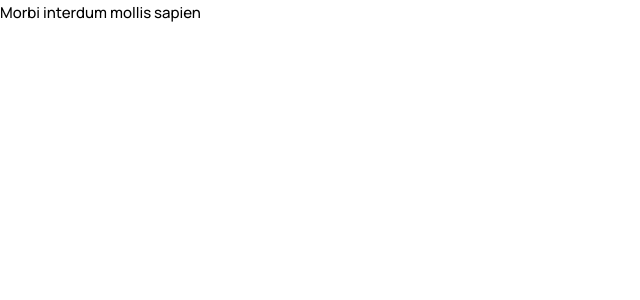
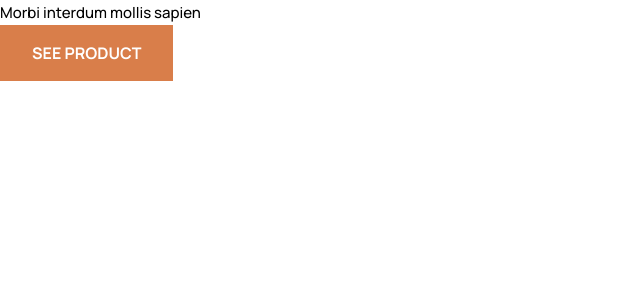
Before and after one commit to LordAldi/audiophile, a Next.js app: page / in a window 1280 px wide. Shown: the top 300 px of the page, without its empty margins (0-640 px from the left). Built offline with nearby package versions, Linux system fonts and the light colour scheme.

Commit message:
add button component

```diff
--- /dev/null
+++ b/components/Button/Button.js
@@ -0,0 +1,40 @@
+import React from "react";
+
+const Button = ({ variant, children, classname, icon }) => {
+  let style = "";
+  if (variant === "outline") {
+    style =
+      "bg-white border-2 border-black hover:bg-black hover:text-white font-bold";
+  } else if (variant === "shop") {
+    style = "hover:text-primary";
+  } else {
+    style = "bg-primary hover:bg-primary-hover text-white font-bold";
+  }
+  return (
+    <div
+      className={`px-8 py-4 inline-block items-center ${style}  cursor-pointer `}
+    >
+      <span className="inline-flex items-center">
+        {children}
+        {icon && (
+          <svg
+            width="7"
+            height="12"
+            viewBox="0 0 7 12"
+            fill="none"
+            xmlns="http://www.w3.org/2000/svg"
+            className="ml-3.5"
+          >
+            <path
+              d="M1.32178 1L6.32178 6L1.32178 11"
+              stroke="#D87D4A"
+              stroke-width="2"
+            />
+          </svg>
+        )}
+      </span>
+    </div>
+  );
+};
+
+export default Button;
--- a/pages/index.js
+++ b/pages/index.js
@@ -1,7 +1,13 @@
 import Head from "next/head";
 import Image from "next/image";
+import Button from "../components/Button/Button";
 import Typography from "../components/Typography/Typography";
 
 export default function Home() {
-  return <Typography variant="body">Morbi interdum mollis sapien</Typography>;
+  return (
+    <>
+      <Typography variant="body">Morbi interdum mollis sapien</Typography>
+      <Button variant="">SEE PRODUCT</Button>
+    </>
+  );
 }
```
